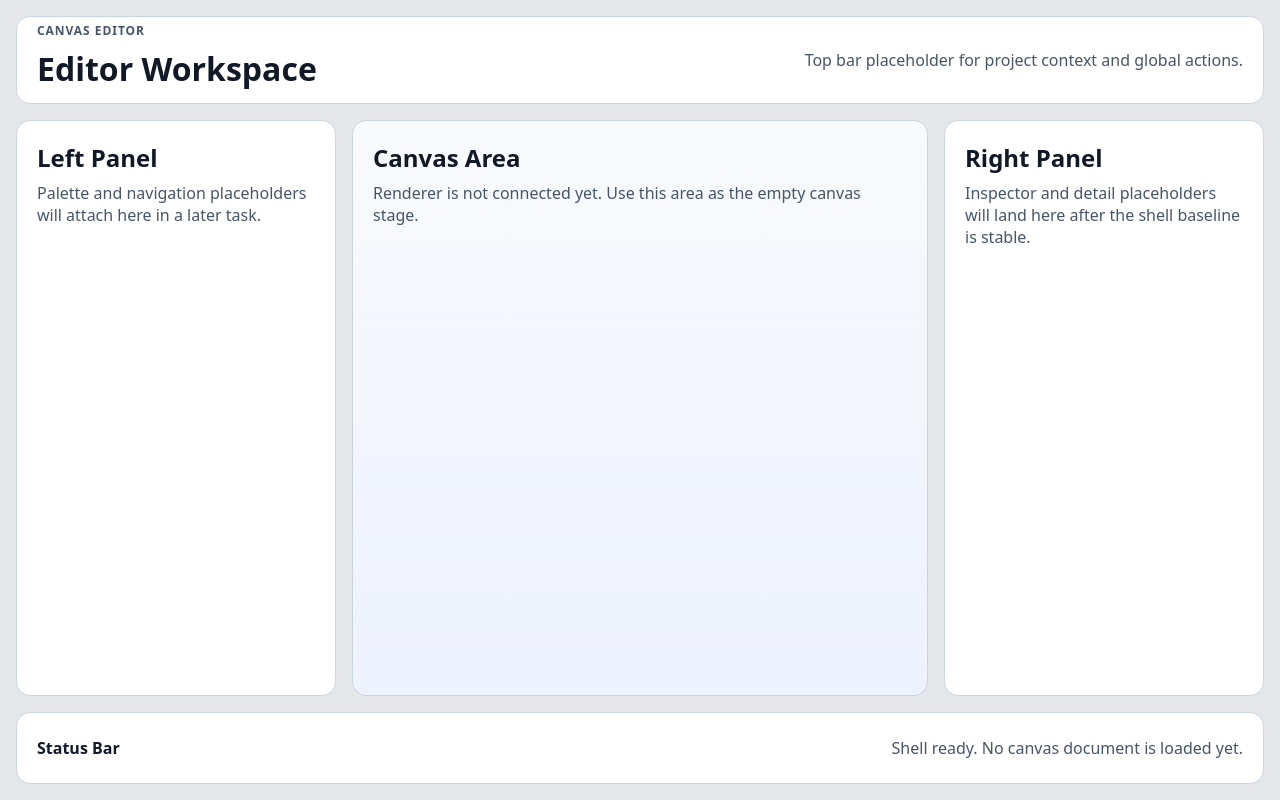
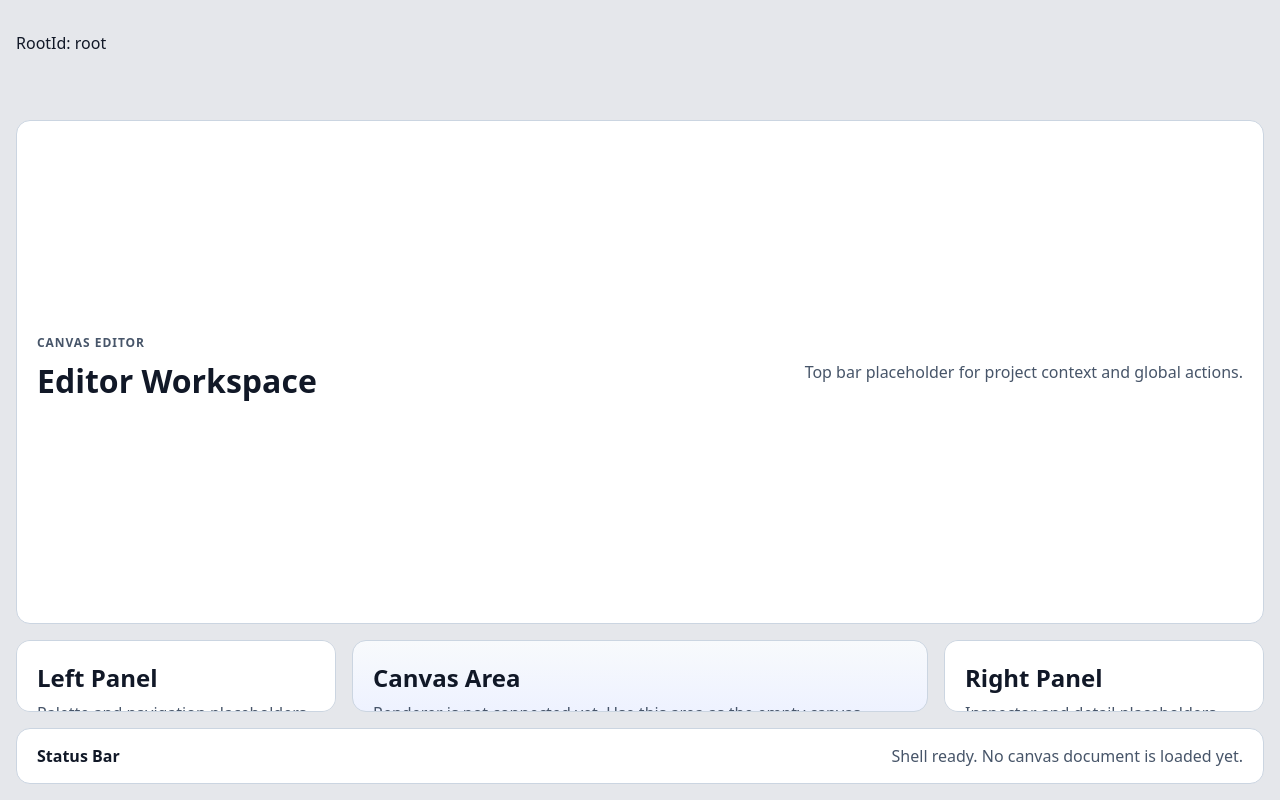
Before and after one commit to Majmunu/omni-canvas, a React (Vite) app: page / in a window 1280 px wide. Built offline with nearby package versions, Linux system fonts and the light colour scheme.

Commit message:
feat(ce-006): add selectors and minimal UI wiring

```diff
--- a/src/App.tsx
+++ b/src/App.tsx
@@ -1,10 +1,19 @@
-function EditorShell() {
+import { useEditorStore } from './editor/store'
+import { selectRootId } from './editor/store'
+
+function EditorShell(props: { debugRootId?: string }) {
+  const { debugRootId } = props
+
   return (
     <main
       className="editor-shell"
       data-testid="editor-shell"
       aria-labelledby="editor-workspace-title"
     >
+      <p aria-label="Editor Debug RootId" data-testid="editor-debug-rootid">
+        RootId: {debugRootId ?? '(none)'}
+      </p>
+
       <header
         className="editor-shell__topbar"
         data-testid="editor-topbar"
@@ -68,7 +77,9 @@ function EditorShell() {
 }
 
 function App() {
-  return <EditorShell />
+  const rootId = useEditorStore(selectRootId)
+
+  return <EditorShell debugRootId={rootId} />
 }
 
 export default App
--- a/src/editor/store/index.ts
+++ b/src/editor/store/index.ts
@@ -1,2 +1,4 @@
+export * from './actions'
+export * from './selectors'
 export * from './types'
 export * from './useEditorStore'
--- /dev/null
+++ b/src/editor/store/selectors.ts
@@ -0,0 +1,8 @@
+import type { EditorStoreState } from './types'
+
+export const selectDocument = (state: EditorStoreState) => state.document
+export const selectRootId = (state: EditorStoreState) => state.document.rootId
+export const selectNodes = (state: EditorStoreState) => state.document.nodes
+export const selectChildrenMap = (state: EditorStoreState) => state.document.childrenMap
+
+export const selectSelectedNodeId = (state: EditorStoreState) => state.selectedNodeId
```
